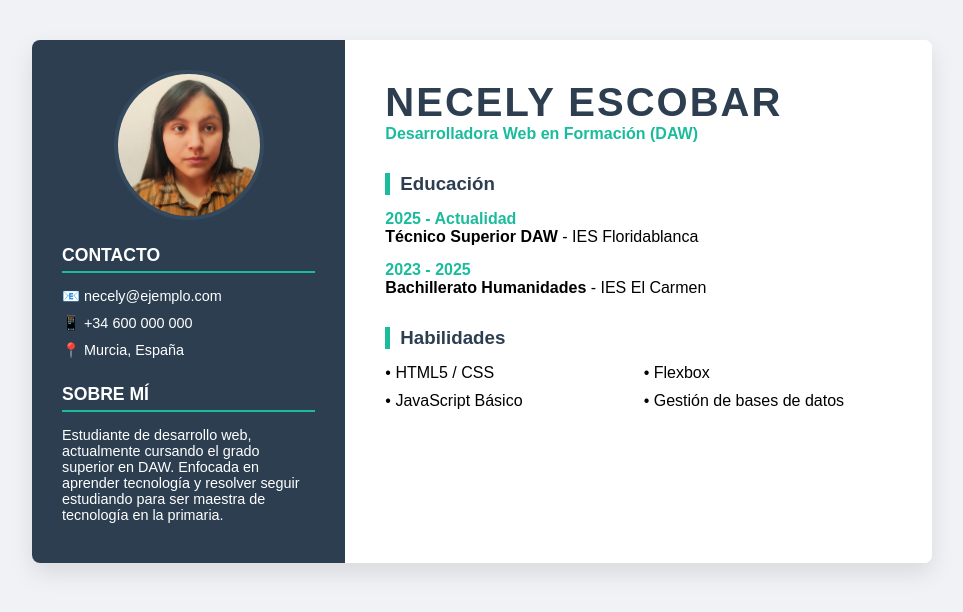
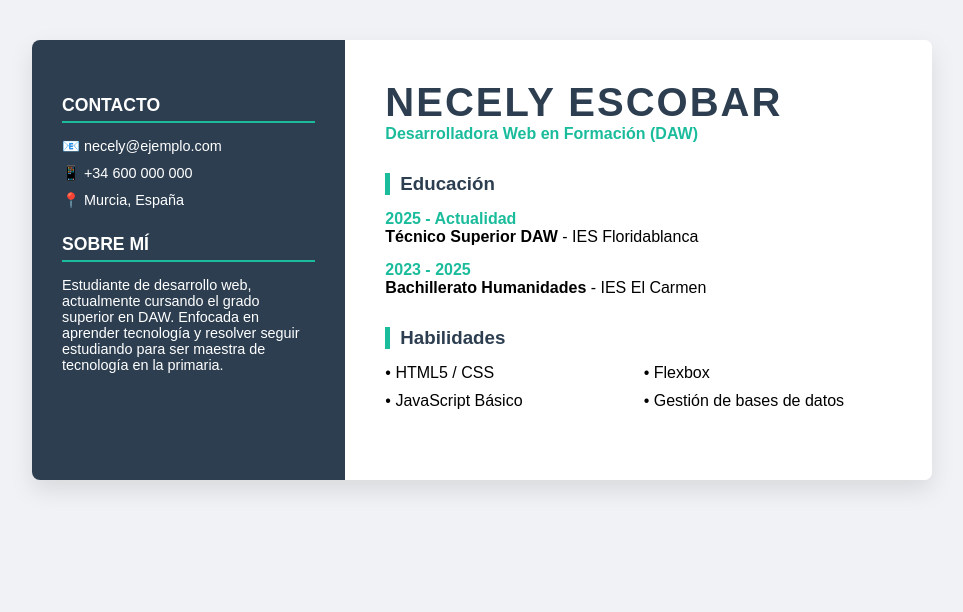
Before and after one commit to necelyescobar/necelyescobar.github.io, a plain HTML site: page index.html in a window 1280 px wide. Shown: the whole page, without its empty margins (158-1121 px from the left). Drawn offline with Linux system fonts and the light colour scheme.

Commit message:
tercer diseño

```diff
--- a/index.html
+++ b/index.html
@@ -38,17 +38,6 @@ body {
     color: white;
     flex: 1;
     padding: 30px;
-}
-
-.foto {
-    width: 150px;
-    height: 150px;
-    border-radius: 50%;
-
-    object-fit: cover;
-    border: 4px solid #34495e;
-    margin: 0 auto 20px;
-    display: block;
 }
 
 .izquierda h3 {
@@ -112,8 +101,6 @@ body {
 <body>
     <div class="contenedor">
         <div class="izquierda">
-            <img src="../necelyescobar.github.io/WhatsApp Image 2026-01-27 at 11.23.47 AM.jpeg" alt="Necely Escobar" class="foto">
-
             <h3>Contacto</h3>
             <p>📧 necely@ejemplo.com</p>
             <p>📱 +34 600 000 000</p>
```
